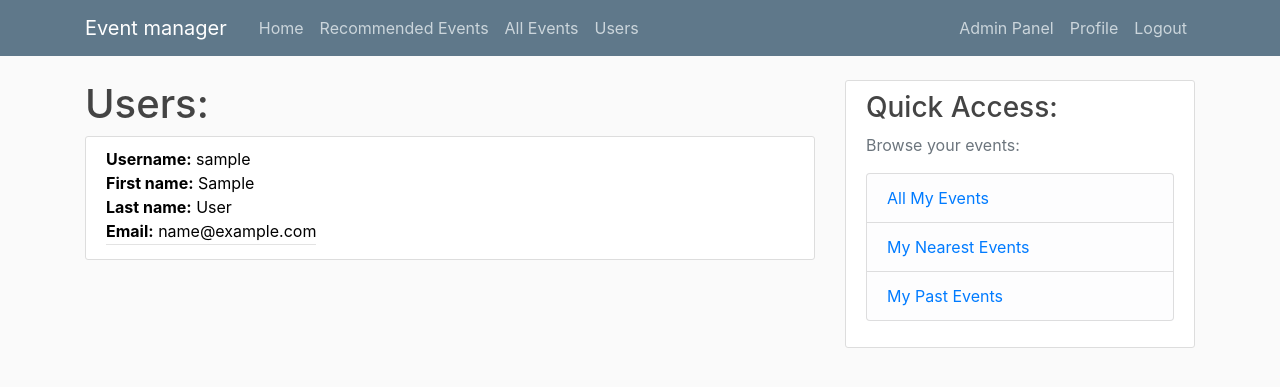
After one commit to FunnyGames/event-manager, a Django app: page /users/ in a window 1280 px wide. The commit adds this page. Shown: the top 387 px of the page. Run offline with Django 3.2, Linux system fonts and the light colour scheme; the visitor is signed in with stand-in values (Sample User, id 1); data comes from the database, SQL or seed files in the repository; some libraries are stand-ins or nearby versions.

Commit message:
PM2020T26-36 Added users API

```diff
--- a/event_manager/event/templates/event/base.html
+++ b/event_manager/event/templates/event/base.html
@@ -34,6 +34,11 @@
                         <a class="nav-item nav-link" href="{% url 'event-home' %}">Home</a>
                         <a class="nav-item nav-link" href="{% url 'event-recommended_list' %}">Recommended Events</a>
                         <a class="nav-item nav-link" href="{% url 'event-event_list' %}">All Events</a>
+                        {% if user.is_authenticated %}
+                        {% if user.is_superuser %}
+                        <a class="nav-item nav-link" href="{% url 'users-list' %}">Users</a>
+                        {% endif %}
+                        {% endif %}
                     </div>
                     <!-- Navbar Right Side -->
                     <div class="navbar-nav">
--- a/event_manager/event_manager/urls.py
+++ b/event_manager/event_manager/urls.py
@@ -16,15 +16,12 @@ Including another URLconf
 from django.contrib import admin
 from django.contrib.auth import views as auth_views
 from django.urls import path, include
-from users import views as user_views
-
 
 
 urlpatterns = [
     path('admin/', admin.site.urls),
-    path('register/', user_views.register, name='register'),
-    path('profile/', user_views.profile, name='profile'),
     path('login/', auth_views.LoginView.as_view(template_name='users/login.html'), name='login'),
     path('logout/', auth_views.LogoutView.as_view(template_name='users/logout.html'), name='logout'),
     path('', include('event.urls')),
+    path('', include('users.urls')),
 ]
--- /dev/null
+++ b/event_manager/users/templates/users/users_list.html
@@ -0,0 +1,16 @@
+{% extends "event/base.html" %} {% load crispy_forms_tags %} {% block content %}
+<h1>Users:</h1>
+
+{% for u in users %}
+<article class="media content-section">
+    <div class="article-metadata" style="color: black !important;">
+        <div style="color: black !important;">
+            <b>Username:</b> {{u.username}}<br />
+            <b>First name:</b> {{u.first_name}}<br />
+            <b>Last name:</b> {{u.last_name}}<br />
+            <b>Email:</b> {{u.email}}
+        </div>
+    </div>
+</article>
+{% endfor %}
+{% endblock content %}
--- /dev/null
+++ b/event_manager/users/urls.py
@@ -0,0 +1,8 @@
+from django.urls import path
+from . import views
+
+urlpatterns = [
+    path('register/', views.register, name='register'),
+    path('profile/', views.profile, name='profile'),
+    path('users/', views.users, name='users-list'),
+]
--- a/event_manager/users/views.py
+++ b/event_manager/users/views.py
@@ -1,9 +1,8 @@
-from django.shortcuts import render, redirect,get_object_or_404
+from django.shortcuts import render, redirect, get_object_or_404
 from django.contrib import messages
 from django.contrib.auth.decorators import login_required
 from .forms import UserRegisterForm
 from django.contrib.auth.models import User
-
 
 
 # Create your views here.
@@ -28,3 +27,11 @@ def register(request):
 @login_required
 def profile(request):
     return render(request, 'users/profile.html')
+
+
+@login_required
+def users(request):
+    context = {
+        'users': User.objects.all()
+    }
+    return render(request, 'users/users_list.html', context)
```
